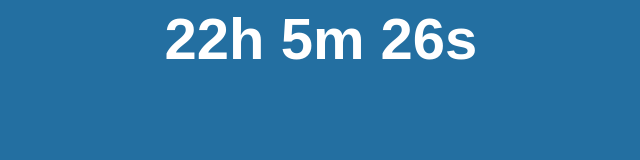
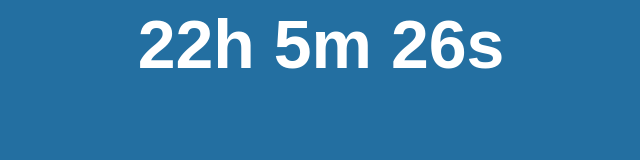
Before and after one commit to BrendanDenzel/scattegrorieis, a plain HTML site: page index.html in a window 1280 px wide. Shown: the whole page, without its empty margins (319-959 px from the left). Drawn offline with Linux system fonts and the light colour scheme.

Commit message:
Update index.html

```diff
--- a/index.html
+++ b/index.html
@@ -7,7 +7,7 @@
       background-color: #236FA1;
       color: white;
       font-family: "Lato-Bold", sans-serif;
-      font-size: 58px;
+      font-size: 68px;
       text-align: center;
       margin: 0;
       padding: 0;
```
